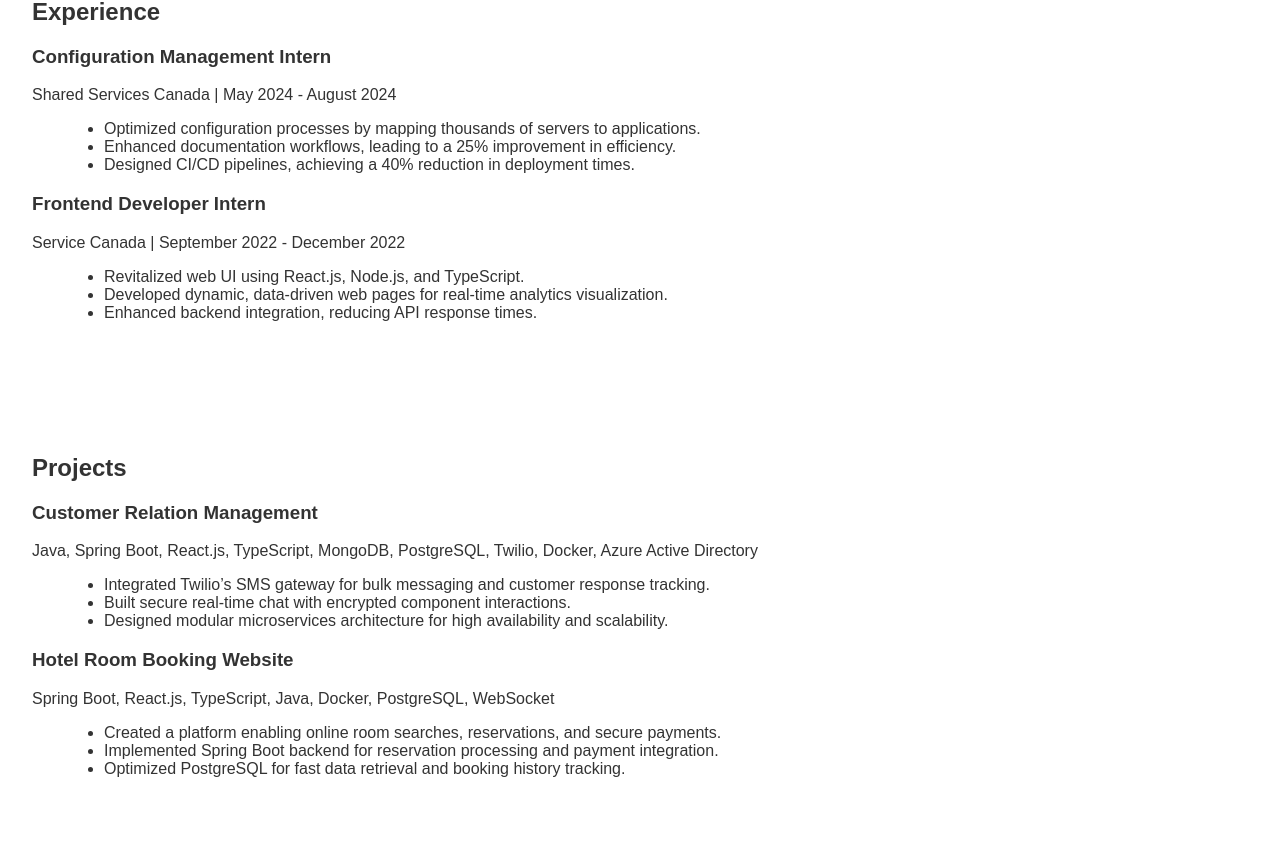
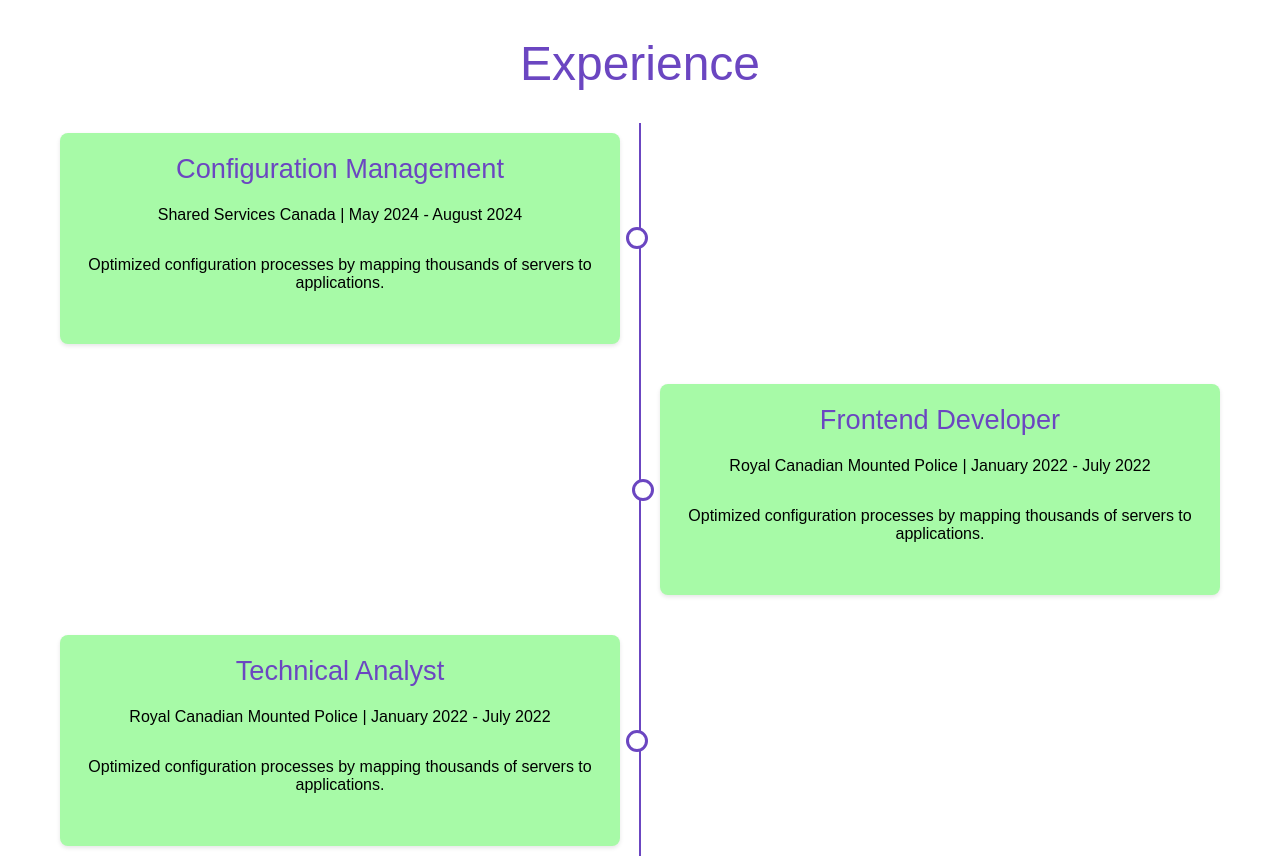
Before and after one commit to SenoussiAl/Portfolio-Website, a React (Create React App) app in the folder my-portfolio/: page / in a window 1280 px wide. Shown: the part 1416-2274 px from the top of the page. Built offline with nearby package versions, Linux system fonts and the light colour scheme.

Commit message:
Added Experience Component

```diff
--- a/my-portfolio/src/components/Experience.js
+++ b/my-portfolio/src/components/Experience.js
@@ -1,26 +1,33 @@
 import React from 'react';
+import '../styles/Experience.css'; // Import the CSS file
 
 const Experience = () => {
     return (
         <section id="experience">
             <h2>Experience</h2>
-            <div>
-                <h3>Configuration Management Intern</h3>
-                <p>Shared Services Canada | May 2024 - August 2024</p>
-                <ul>
-                    <li>Optimized configuration processes by mapping thousands of servers to applications.</li>
-                    <li>Enhanced documentation workflows, leading to a 25% improvement in efficiency.</li>
-                    <li>Designed CI/CD pipelines, achieving a 40% reduction in deployment times.</li>
-                </ul>
-            </div>
-            <div>
-                <h3>Frontend Developer Intern</h3>
-                <p>Service Canada | September 2022 - December 2022</p>
-                <ul>
-                    <li>Revitalized web UI using React.js, Node.js, and TypeScript.</li>
-                    <li>Developed dynamic, data-driven web pages for real-time analytics visualization.</li>
-                    <li>Enhanced backend integration, reducing API response times.</li>
-                </ul>
+            <div className="timeline">
+                <div className="container left">
+                    <div className="content">
+                        <h3>Configuration Management</h3>
+                        <h4>Shared Services Canada | May 2024 - August 2024</h4>
+                        <p>Optimized configuration processes by mapping thousands of servers to applications.</p>
+                    </div>
+                </div>
+
+                <div className="container right">
+                <div className="content">
+                        <h3>Frontend Developer</h3>
+                        <h4>Royal Canadian Mounted Police | January 2022 - July 2022</h4>
+                        <p>Optimized configuration processes by mapping thousands of servers to applications.</p>
+                    </div>
+                </div>
+                <div className="container left">
+                    <div className="content">
+                        <h3>Technical Analyst</h3>
+                        <h4>Royal Canadian Mounted Police | January 2022 - July 2022</h4>
+                        <p>Optimized configuration processes by mapping thousands of servers to applications.</p>
+                    </div>
+                </div>
             </div>
         </section>
     );
--- /dev/null
+++ b/my-portfolio/src/styles/Experience.css
@@ -0,0 +1,194 @@
+/* Experience section container */
+#experience {
+    padding: 50px 0;
+    position: relative;
+}
+
+#experience h2 {
+    text-align: center;
+    font-size: 3rem;
+    margin-bottom: 2rem;
+    font-weight: 300;
+    color: #6b46c1;
+}
+
+#experience h3 {
+    text-align: center;
+    font-size: 1.7rem;
+    margin-bottom: 1rem;
+    font-weight: 300;
+    color: #6b46c1;
+}
+
+#experience h4 {
+    text-align: center;
+    font-size: 1rem;
+    margin-bottom: 2rem;
+    font-weight: 300;
+    color: black;
+}
+
+#experience p {
+    text-align: center;
+    font-size: 1rem;
+    margin-bottom: 2rem;
+    font-weight: 300;
+    color: rgb(0, 0, 0);
+}
+
+/* Timeline container */
+.timeline {
+    position: relative;
+    max-width: 1200px;
+    margin: 0 auto;
+}
+
+/* Center line */
+.timeline::after {
+    content: '';
+    position: absolute;
+    width: 2px;
+    background-color: #6b46c1;
+    top: 0;
+    bottom: 0;
+    left: 50%;
+    transform: translateX(-50%);
+}
+
+/* Container for experiences */
+.container {
+    padding: 10px 20px;  /* Reduced padding */
+    position: relative;
+    width: 50%;
+    margin: 20px 0;
+    box-sizing: border-box;
+}
+
+.left {
+    left: 0;
+    text-align: right;
+}
+
+.right {
+    left: 50%;
+    text-align: left;
+}
+
+/* Content boxes */
+.content {
+    padding: 20px;
+    background: #a7faa7;
+    border-radius: 8px;
+    box-shadow: 0 2px 4px rgba(0, 0, 0, 0.1);
+    transition: transform 0.3s ease, box-shadow 0.3s ease;
+    position: relative;
+}
+
+/* Hover effect for content boxes */
+.content:hover {
+    transform: translateY(-5px);
+    box-shadow: 0 5px 15px rgba(0, 0, 0, 0.15);
+}
+
+/* Circle points */
+.container::before {
+    content: '';
+    position: absolute;
+    width: 16px;
+    height: 16px;
+    background-color: white;
+    border: 3px solid #6b46c1;
+    border-radius: 50%;
+    top: 50%;
+    transform: translateY(-50%);
+    z-index: 1;
+    transition: box-shadow 0.3s ease;
+}
+
+/* Position circles */
+.left::before {
+    right: -8px;
+}
+
+.right::before {
+    left: -8px;
+}
+
+/* Hover effect for circles */
+.container:hover::before {
+    box-shadow: 0 0 15px #6b46c1;
+}
+
+/* Dates styling */
+.container::after {
+    content: attr(data-date);
+    position: absolute;
+    top: 50%;
+    transform: translateY(-50%);
+    font-size: 0.9em;
+    color: #666;
+}
+
+/* Position dates */
+.left::after {
+    right: -150px;
+}
+
+.right::after {
+    left: -150px;
+}
+
+/* Content styling */
+.content h3 {
+    margin: 0 0 10px 0;
+    color: #333;
+}
+
+.content p {
+    margin: 0 0 15px 0;
+    color: #666;
+}
+
+.content ul {
+    margin: 0;
+    padding-left: 20px;
+}
+
+.content li {
+    margin: 5px 0;
+    color: #444;
+}
+
+/* Responsive design */
+@media screen and (max-width: 768px) {
+    /* Hide line and circles */
+    .timeline::after {
+        display: none;
+    }
+
+    .container::before {
+        display: none;
+    }
+
+    /* Stack containers */
+    .container {
+        width: 100%;
+        padding-left: 20px;
+        padding-right: 20px;
+        left: 0;
+    }
+
+    /* Adjust date positions */
+    .container::after {
+        position: relative;
+        top: -10px;
+        left: 0;
+        display: block;
+        margin-bottom: 10px;
+    }
+
+    .left::after,
+    .right::after {
+        left: 0;
+    }
+}
```
Also changed, not shown: my-portfolio/src/assets/birds.js (deleted).
